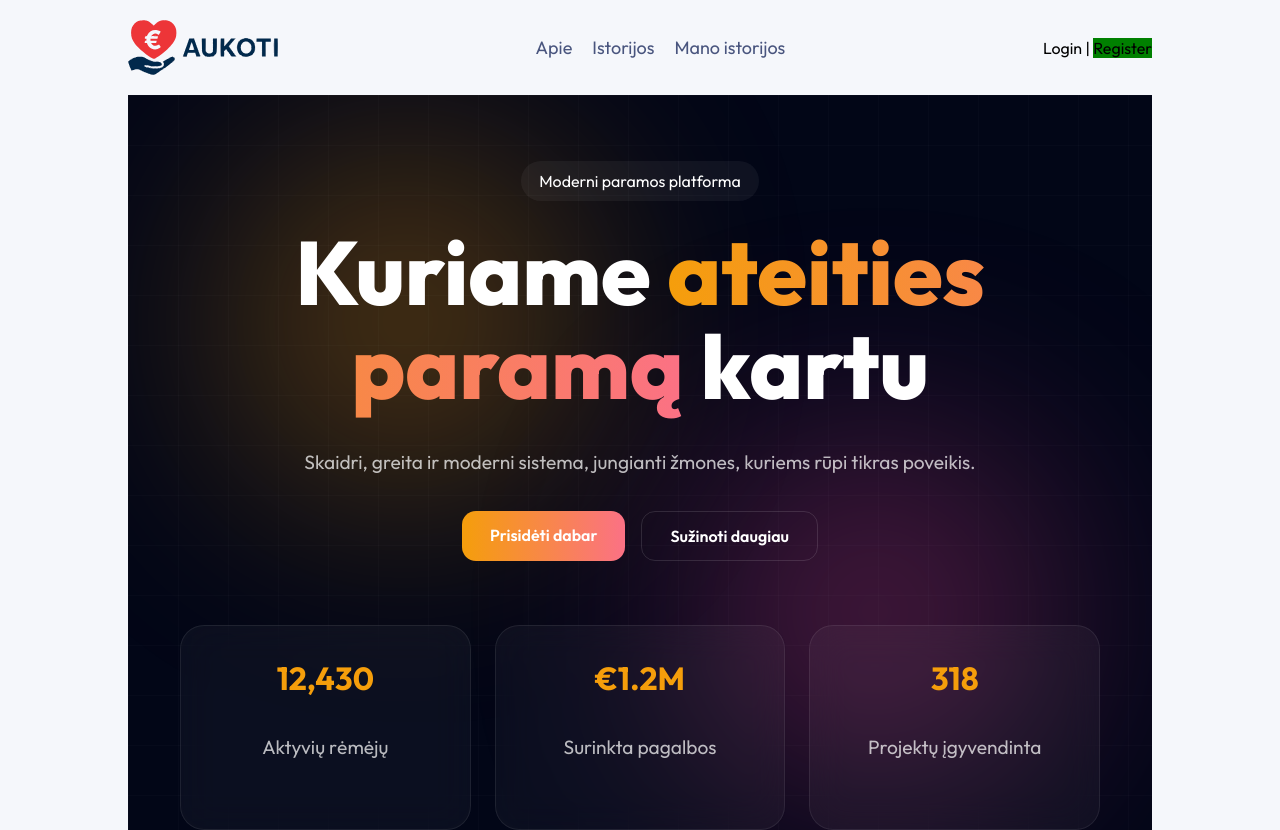
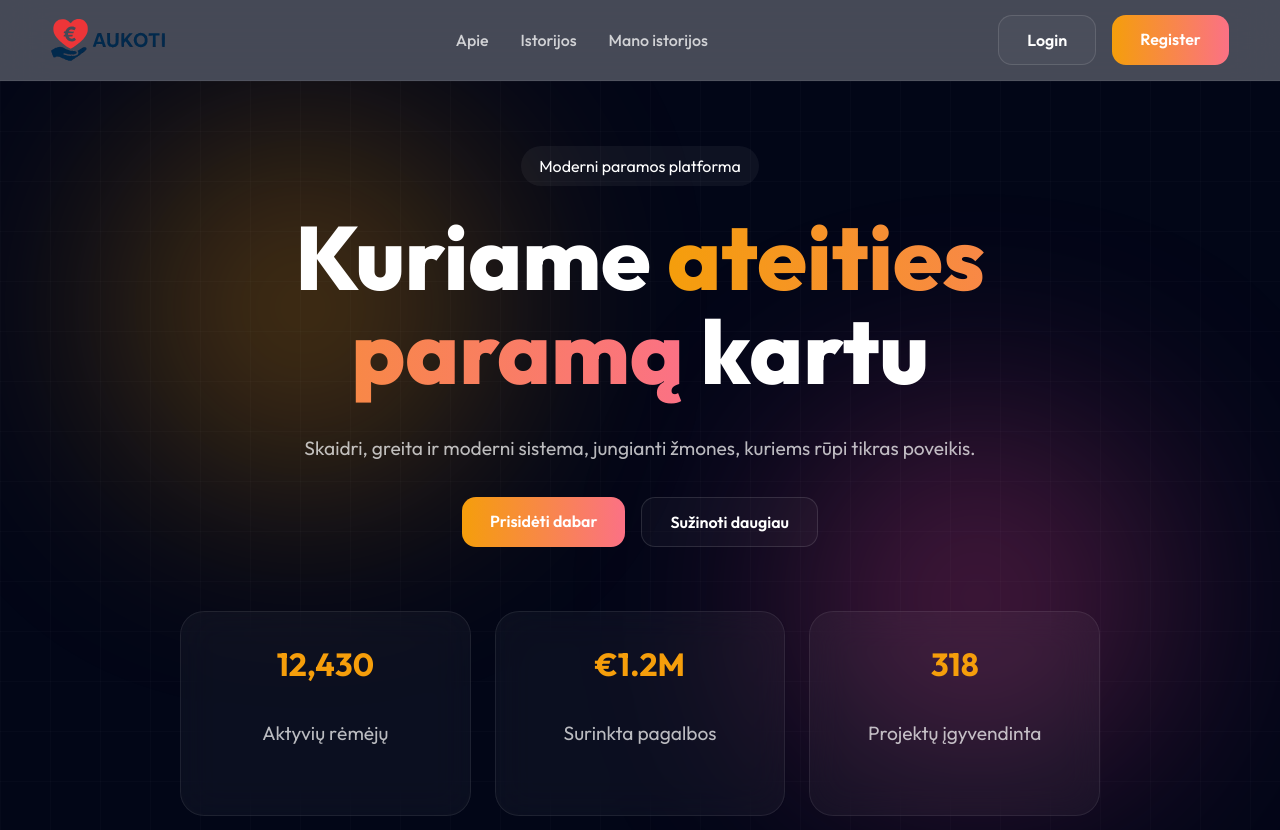
Before and after one commit to Rusnietis/aukoti, a React app in the folder frontend/: page / in a window 1280 px wide. Shown: the top 830 px of the page. Built offline with nearby package versions, Linux system fonts and the light colour scheme; the HTML template or start-up script is replaced by a standard one.

Commit message:
Atnaujinta 2026.03.26 Navbar

```diff
--- a/frontend/src/Components/Nav.jsx
+++ b/frontend/src/Components/Nav.jsx
@@ -1,100 +1,38 @@
 import { Link, NavLink } from "react-router-dom";
-// import { useContext } from "react";
-import logo from '../assets/logo.svg';
-
-// import { Auth } from '../Contexts/Auth.jsx'
-// import useLogin from "../Hooks/useLogin.jsx";
+import logo from "../assets/logo.svg";
 
 export default function Nav() {
-
-//   const { user } = useContext(Auth);
-//   const { logout } = useLogin();
-
   return (
-    <div className="navbar">
-      <Link to="/" className="logo">
-        <img src={logo} alt="Logo" className="logo" />
+    <header className="navbar">
+      <div className="navbar__container">
+        <Link to="/" className="navbar__logo">
+          <img src={logo} alt="Logo" />
         </Link>
 
-      <ul className="navbar-menu">
-        <li>
-          <NavLink to="/apie" end className={({ isActive }) => (isActive ? "active" : "")}>
+        <nav className="navbar__menu">
+          <NavLink to="/apie" end>
             Apie
           </NavLink>
-        </li>
-        <li>
-          <NavLink to="/istorijos" className={({ isActive }) => (isActive ? "active" : "")}>
+
+          <NavLink to="/istorijos">
             Istorijos
           </NavLink>
-        </li>
-        <li>
-          <NavLink to="/mano-istorijos" className={({ isActive }) => (isActive ? "active" : "")}>
+
+          <NavLink to="/mano-istorijos">
             Mano istorijos
           </NavLink>
-        </li>
-        {/* <li>
-          <NavLink to="/register/list" className={({ isActive }) => (isActive ? "active" : "")}>
-            Vartotojai
-          </NavLink>
-        </li> */}
-        {/* <li>
-          <NavLink to="/admin/dashboard" className={({ isActive }) => (isActive ? "active" : "")}>
-            Admin panelė
-          </NavLink>
-        </li> */}
+        </nav>
 
-
-      </ul>
-
-      <div>
-            <NavLink
-              to="/login"
-              className="button-18"
-              style={{ cursor: "pointer" }}
-            >
+        <div className="navbar__auth">
+          <NavLink to="/login" className="btn btn--secondary">
             Login
           </NavLink>
-            <span> | </span>
-            <NavLink
-              to="/register"
-              className="button-18"
-              style={{ cursor: "pointer", backgroundColor: "green" }}
-            >
+
+          <NavLink to="/register" className="btn btn--primary">
             Register
           </NavLink>
         </div>
-
-      {/* <div className="navbar-right">
-        {user && <span className="user">{user.user}</span>}
-        {user && <span className="sep"> | </span>}
-        {user ? (
-          <i
-            className="button-18 "
-            style={{ cursor: "pointer", backgroundColor: 'red' }}
-            onClick={logout}
-          >
-            Logout
-          </i>
-        ) : (
-          <>
-            <NavLink
-              to="/login"
-              className="button-18"
-              style={{ cursor: "pointer" }}
-            >
-              Login
-            </NavLink>
-            <span> | </span>
-            <NavLink
-              to="/register"
-              className="button-18"
-              style={{ cursor: "pointer", backgroundColor: "green" }}
-            >
-              Register
-            </NavLink>
-          </>
-        )}
-      </div> */}
       </div>
+    </header>
   );
 }
--- a/frontend/src/Style/app.scss
+++ b/frontend/src/Style/app.scss
@@ -35,10 +35,10 @@
 }
 
 
-.app {
-  width: 80%;
-  margin: auto;
-}
+// .app {
+//   width: 85%;
+//   margin: auto;
+// }
 
 body {
   background: var(--bg);
--- a/frontend/src/Style/navbar.scss
+++ b/frontend/src/Style/navbar.scss
@@ -1,45 +1,111 @@
 .navbar {
-    padding: 20px 0;
+  position: sticky;
+  top: 0;
+  z-index: 1000;
+  backdrop-filter: blur(20px);
+  background: rgba(2, 6, 23, 0.72);
+  border-bottom: 1px solid rgba(255,255,255,.06);
+
+  &__container {
+    width: min(1240px, 92%);
+    margin: auto;
+    height: 80px;
     display: flex;
+    align-items: center;
     justify-content: space-between;
-    align-items: center;
+    gap: 2rem;
+  }
 
-    .logo {
-        width: 150px;
-        height: auto;
+  &__logo img {
+    height: 42px;
+    display: block;
+  }
 
+  &__menu {
+    display: flex;
+    gap: 2rem;
 
+    a {
+      color: rgba(255,255,255,.75);
+      text-decoration: none;
+      font-weight: 500;
+      position: relative;
+      transition: .3s;
+
+      &:hover {
+        color: white;
+      }
+
+      &.active {
+        color: white;
+      }
+
+      &.active::after {
+        content: "";
+        position: absolute;
+        left: 0;
+        bottom: -6px;
+        width: 100%;
+        height: 2px;
+        background: linear-gradient(90deg,#f59e0b,#fb7185);
+        border-radius: 999px;
+      }
     }
+  }
 
-    .navbar-menu {
-        display: flex;
-        list-style: none;
-        gap: 20px;
-        color: #49557e;
-        font-size: 18px;
+  &__auth {
+    display: flex;
+    gap: 1rem;
+  }
+}
+
+/* Buttons */
+.btn {
+  padding: 10px 18px;
+  border-radius: 12px;
+  text-decoration: none;
+  font-weight: 600;
+  transition: .35s ease;
+
+  &--primary {
+    background: linear-gradient(90deg,#f59e0b,#fb7185);
+    color: white;
+
+    &:hover {
+      transform: translateY(-2px);
+      box-shadow: 0 10px 25px rgba(245,158,11,.25);
     }
+  }
 
-    button {
-        background: transparent;
-        font-size: 16px;
-        color: #49557e;
-        border: 1px solid tomato;
-        padding: 10px 30px;
-        border-radius: 50px;
-        cursor: pointer;
-        transition: 0.3s;
+  &--secondary {
+    border: 1px solid rgba(255,255,255,.12);
+    color: white;
+    background: rgba(255,255,255,.03);
 
+    &:hover {
+      background: rgba(255,255,255,.06);
     }
+  }
+}
 
-    button:hover {
-        background-color: #fff4f2;
-    }
+/* Responsive */
+@media (max-width: 900px) {
+  .navbar__menu {
+    gap: 1rem;
+  }
 
-    .active {
-        padding-bottom: 2px;
-        border-bottom: 2px solid #49557e;
-    }
-    li{
-        cursor: pointer;
-    }
+  .navbar__auth {
+    gap: .6rem;
+  }
+
+  .btn {
+    padding: 8px 14px;
+    font-size: .9rem;
+  }
 }
+
+@media (max-width: 768px) {
+  .navbar__menu {
+    display: none;
+  }
+}
```
Lines whose indentation alone changed are shown as unchanged.
